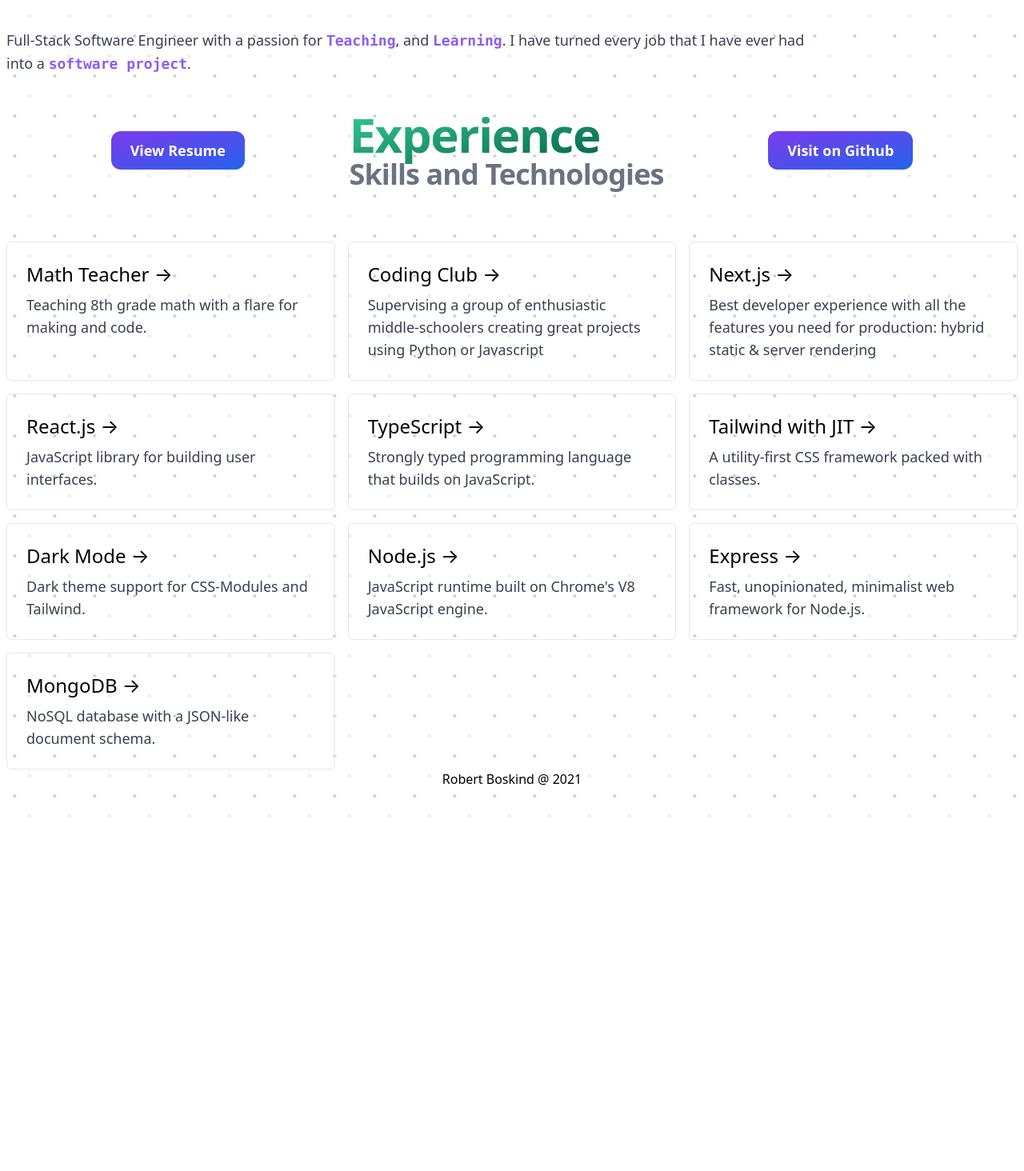
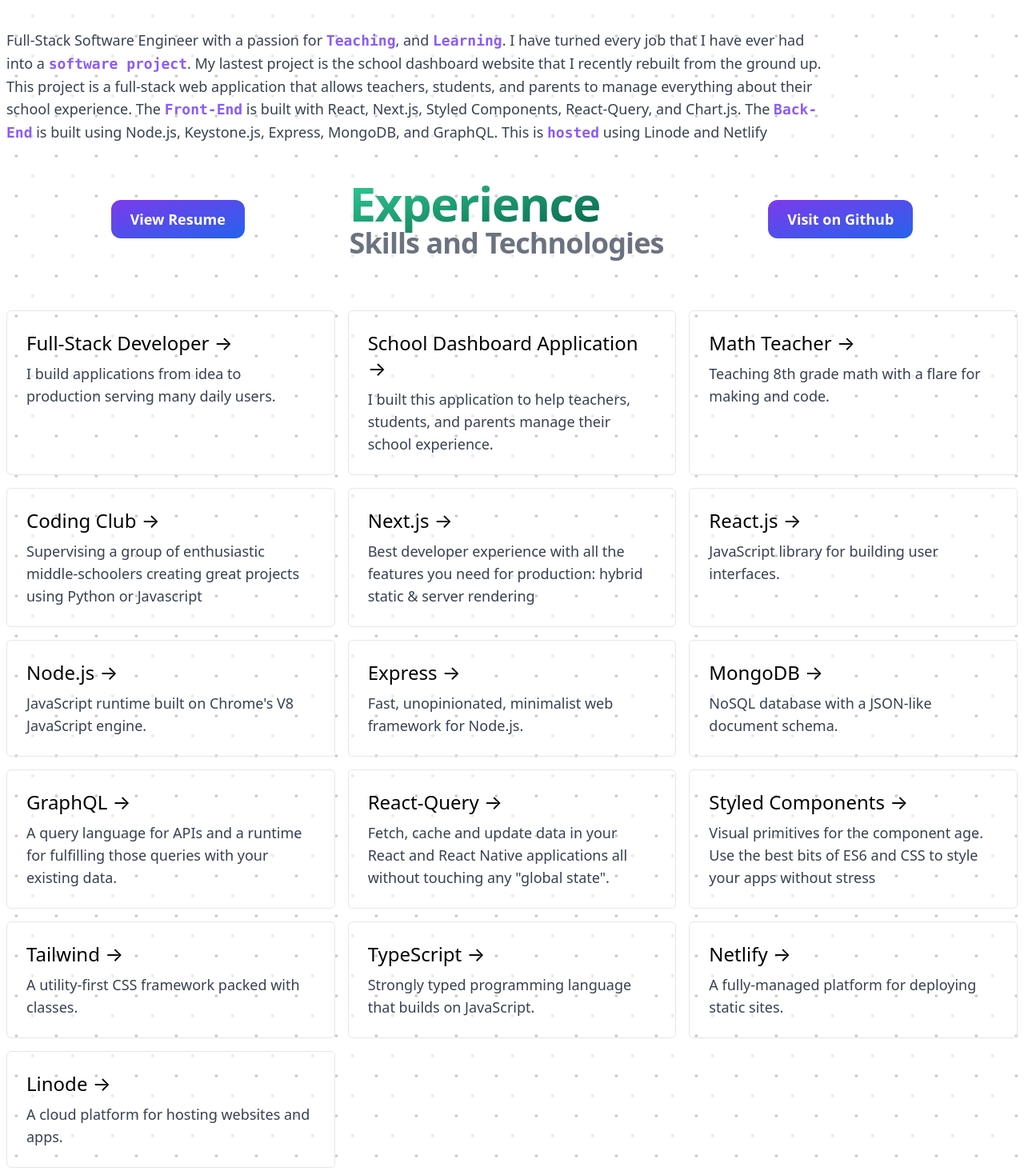
Before and after one commit to mysticfalconvt/newPortfolio, a Next.js app: page / in a window 1280 px wide. Shown: the part 180-1644 px from the top of the page at 80% size. Before the commit the page ends 1214 px from the top, so only its background shows below. Built offline with nearby package versions, Linux system fonts and the light colour scheme; what @tailwindcss/typography would draw is missing.

Commit message:
chore: content
Updated content and features to include all tech

```diff
--- a/src/components/molecules/header/header.tsx
+++ b/src/components/molecules/header/header.tsx
@@ -16,7 +16,15 @@
         <code className={styles.code}>Teaching</code>,{" and "}
         <code className={styles.code}>Learning</code>. I have turned every job
         that I have ever had into a{" "}
-        <code className={styles.code}>software project</code>.
+        <code className={styles.code}>software project</code>. My lastest
+        project is the school dashboard website that I recently rebuilt from the
+        ground up. This project is a full-stack web application that allows
+        teachers, students, and parents to manage everything about their school
+        experience. The <code className={styles.code}>Front-End</code> is built
+        with React, Next.js, Styled Components, React-Query, and Chart.js. The{" "}
+        <code className={styles.code}>Back-End</code> is built using Node.js,
+        Keystone.js, Express, MongoDB, and GraphQL. This is{" "}
+        <code className={styles.code}>hosted</code> using Linode and Netlify
       </p>
       <button
         className={styles.themeButton}
--- a/src/pages/index.tsx
+++ b/src/pages/index.tsx
@@ -7,6 +7,18 @@
 import Title from "@/components/atoms/title";
 
 const features: FeatureProps[] = [
+  {
+    title: "Full-Stack Developer",
+    description:
+      "I build applications from idea to production serving many daily users.",
+    link: "https://github.com/mysticfalconvt",
+  },
+  {
+    title: "School Dashboard Application",
+    description:
+      "I built this application to help teachers, students, and parents manage their school experience.",
+    link: "https://boskind.tech/blog/school-dashboard-mk-ii",
+  },
   {
     title: "Math Teacher",
     description: "Teaching 8th grade math with a flare for making and code.",
@@ -30,22 +42,6 @@
     link: "https://reactjs.org/",
   },
   {
-    title: "TypeScript",
-    description:
-      "Strongly typed programming language that builds on JavaScript.",
-    link: "https://www.typescriptlang.org/",
-  },
-  {
-    title: "Tailwind with JIT",
-    description: "A utility-first CSS framework packed with classes.",
-    link: "https://tailwindcss.com/",
-  },
-  {
-    title: "Dark Mode",
-    description: "Dark theme support for CSS-Modules and Tailwind.",
-    link: "https://tailwindcss.com/docs/dark-mode",
-  },
-  {
     title: "Node.js",
     description: "JavaScript runtime built on Chrome's V8 JavaScript engine.",
     link: "https://nodejs.org/",
@@ -59,6 +55,45 @@
     title: "MongoDB",
     description: "NoSQL database with a JSON-like document schema.",
     link: "https://www.mongodb.com/",
+  },
+  {
+    title: "GraphQL",
+    description:
+      "A query language for APIs and a runtime for fulfilling those queries with your existing data.",
+    link: "https://graphql.org/",
+  },
+  {
+    title: "React-Query",
+    description:
+      'Fetch, cache and update data in your React and React Native applications all without touching any "global state".',
+    link: "https://react-query.tanstack.com/",
+  },
+  {
+    title: "Styled Components",
+    description:
+      "Visual primitives for the component age. Use the best bits of ES6 and CSS to style your apps without stress",
+    link: "https://styled-components.com/",
+  },
+  {
+    title: "Tailwind",
+    description: "A utility-first CSS framework packed with classes.",
+    link: "https://tailwindcss.com/",
+  },
+  {
+    title: "TypeScript",
+    description:
+      "Strongly typed programming language that builds on JavaScript.",
+    link: "https://www.typescriptlang.org/",
+  },
+  {
+    title: "Netlify",
+    description: "A fully-managed platform for deploying static sites.",
+    link: "https://www.netlify.com/",
+  },
+  {
+    title: "Linode",
+    description: "A cloud platform for hosting websites and apps.",
+    link: "https://www.linode.com/",
   },
 ];
 
```
